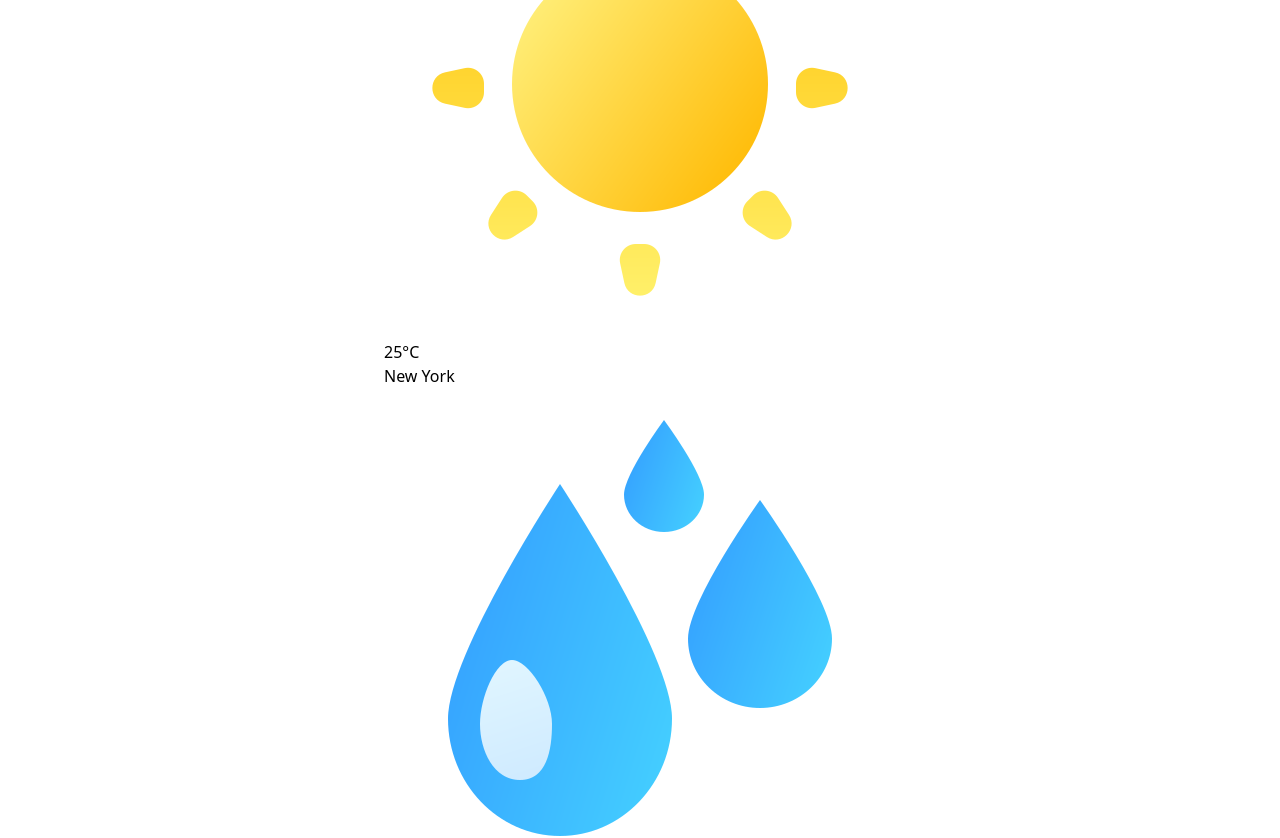
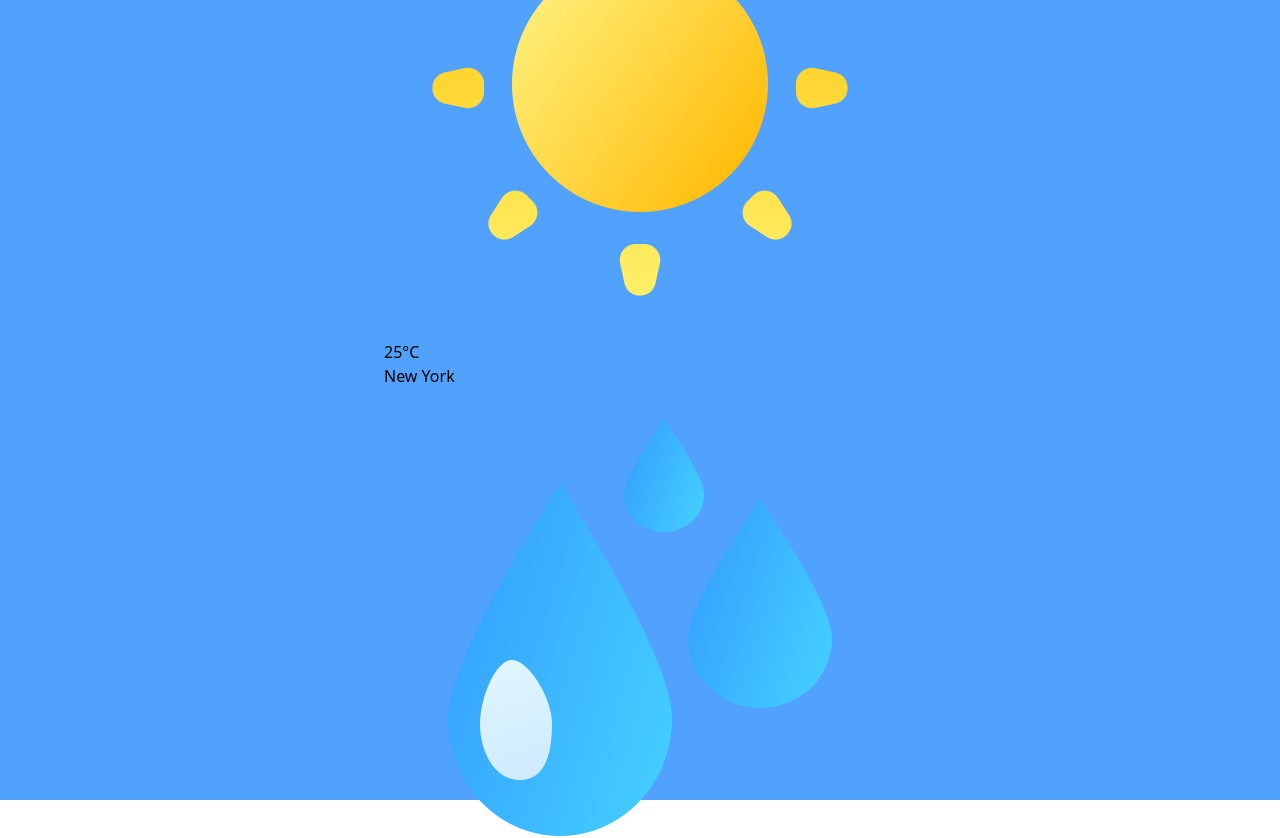
Before and after one commit to theekshana-nirmal/react-weather-app, a React (Vite) app: page / in a window 1280 px wide. Shown: the top 838 px of the page. Built offline with nearby package versions, Linux system fonts and the light colour scheme.

Commit message:
Update index.css to change background color of app component to blue

```diff
--- a/src/index.css
+++ b/src/index.css
@@ -1,5 +1,5 @@
 @import 'tailwindcss';
 
 .app{
-  @apply h-screen w-screen flex items-center justify-center bg-white;
+  @apply h-screen w-full flex items-center justify-center bg-blue-400;
 }
```
